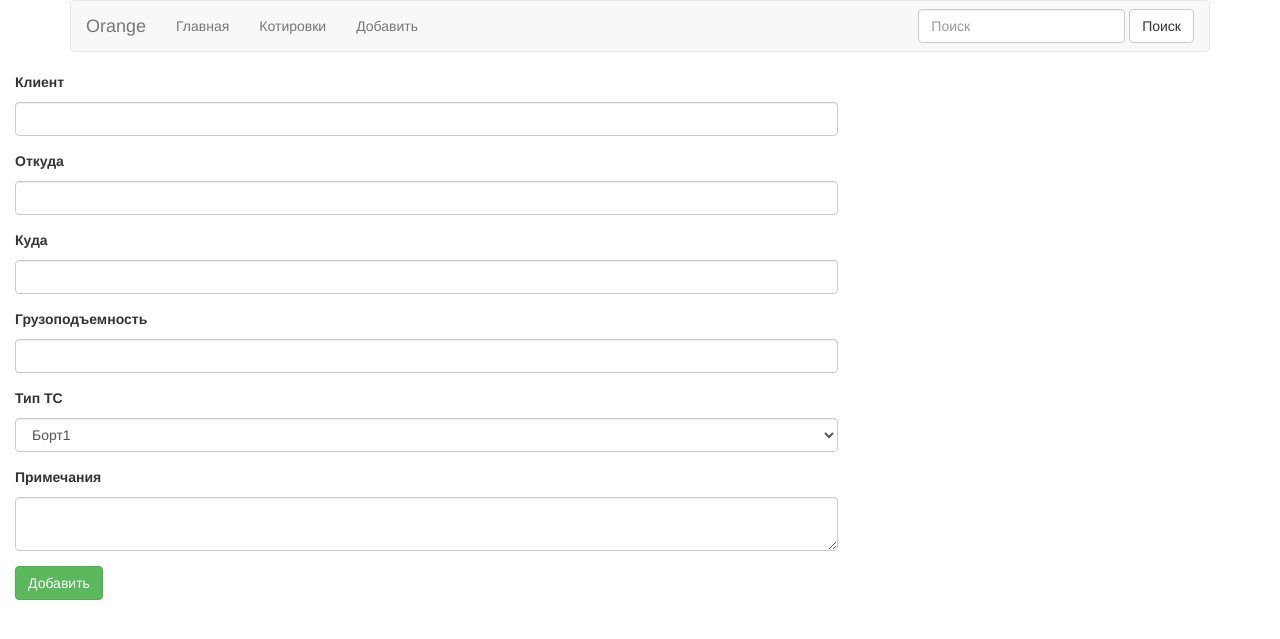
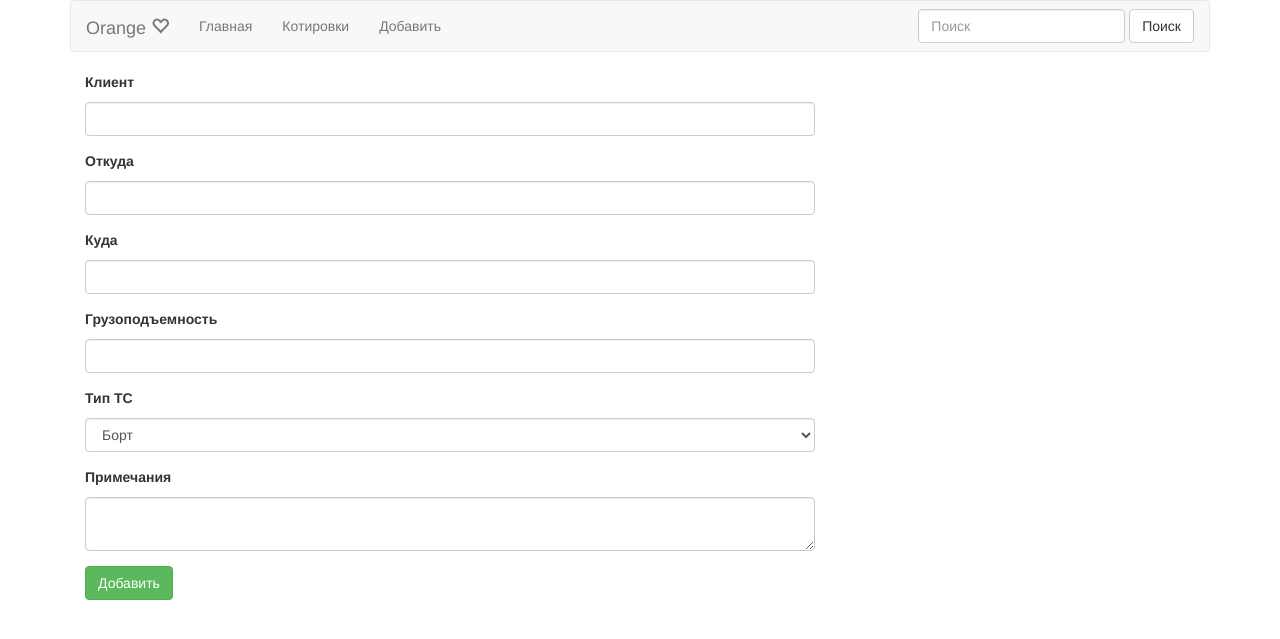
Before and after one commit to 1nn0/Orange, a Flask app: page /create in a window 1280 px wide. Shown: the top 639 px of the page. Run offline with Flask 2, Linux system fonts and the light colour scheme; some libraries are stand-ins or nearby versions.

Commit message:
Изменения в формах

```diff
--- a/app/forms.py
+++ b/app/forms.py
@@ -2,17 +2,29 @@ from flask.ext.wtf import Form
 from wtforms import StringField, TextAreaField, SelectField
 from wtforms.validators import DataRequired
 
+
 class SearchForm(Form):
     search = StringField('search', validators=[DataRequired()])
-#    category = SelectField(u'Фильтр', choices=[('name', 'Фамилия'), ('fname', 'Имя'), ('dolzh', 'Должность')])
+
+
+# category = SelectField(u'Фильтр', choices=[('name', 'Фамилия'), ('fname', 'Имя'), ('dolzh', 'Должность')])
 
 class CreateForm(Form):
     client = StringField('Клиент', validators=[DataRequired()])
     origin = StringField('Откуда', validators=[DataRequired()])
     destination = StringField('Куда', validators=[DataRequired()])
     capacity = StringField('Грузоподъемность', validators=[DataRequired()])
-    type = SelectField('Тип ТС', choices=[('Борт','Борт1'),('Зад','Зад1')])
+    type = SelectField('Тип ТС',
+                       choices=[('Борт', 'Борт'), ('Тент', 'Тент'), ('Конт.', 'Контейнер'), ('Фургон', 'Фургон'),
+                                ('Ц-М-Т.', 'Цельнометалл.'), ('Реф.', 'Рефрижератор'), ('Площ.', 'Площадка'),
+                                ('Шал.', 'Шаланда'), ('Трал', 'Трал'),
+                                ('Автовышка', 'Автовышка'), ('К.площ.', 'Контейнерная площадка'), ('Кран', 'Кран'),
+                                ('Лесовоз', 'Лесовоз'),
+                                ('Трубовоз', 'Трубовоз'), ('Манипулятор', 'Манипулятор'), ('Мега', 'Мега'),
+                                ('Погрузчик', 'Погрузчик'),
+                                ('Такелаж', 'Такелаж')])
     comments = TextAreaField('Примечания', validators=[DataRequired()])
+
 
 class EditForm(CreateForm):
     rate = StringField('Ставка')
--- a/app/templates/base.html
+++ b/app/templates/base.html
@@ -4,6 +4,7 @@
         <link href="/static/css/bootstrap-responsive.min.css" rel="stylesheet">
         <script src="/static/js/bootstrap.min.js"></script>
         <script src="/static/js/jquery.min.js"></script>
+        <link href="/static/css/bootstrap"
         <meta name="viewport" content="width=device-width, initial-scale=1.0">
         <meta charset="UTF-8">
         {% if title %}
@@ -22,7 +23,7 @@
                     <span class="icon-bar"></span>
                     <span class="icon-bar"></span>
                 </button>
-                <a class="navbar-brand" href="/index">Orange</a>
+                <a class="navbar-brand" href="/index">Orange <span class="glyphicon glyphicon-heart-empty"></span> </a>
             </div>
             <div class="collapse navbar-collapse" id="bs-example-navbar-collapse-1">
                 <ul class="nav navbar-nav">
@@ -51,9 +52,7 @@
         {% endif %}
     {% endwith %}
     </div>
-    <div class="container" style="width: 100%; margin: 0; padding: 0">
         {% block content %}
         {% endblock %}
-    </div>
     </body>
 </html>
--- a/app/templates/create.html
+++ b/app/templates/create.html
@@ -3,8 +3,9 @@
 {% from 'macros.html' import render_form %}
 
 {% block content %}
-    <div class="col-lg-8">
-        {{ render_form(form, action_url='/create', action_text='Добавить', btn_class='btn btn-success') }}
+    <div class="container">
+        <div class="col-lg-8">
+            {{ render_form(form, action_url='/create', action_text='Добавить', btn_class='btn btn-success') }}
+        </div>
     </div>
-
 {% endblock %}
--- a/app/templates/index.html
+++ b/app/templates/index.html
@@ -1,5 +1,6 @@
 {% extends "base.html" %}
 {% block content %}
+    <div class="container">
     {% with messages = get_flashed_messages() %}
         {% if messages %}
             {% for message in messages %}
@@ -10,5 +11,6 @@
             {% endfor %}
         {% endif %}
     {% endwith %}
-    <h1>Хуй, пизда, джигурда! Поиск в правом верхнем углу!</h1>
+    <h1>Буй, звезда, джигурда! Поиск в правом верхнем углу!<small>:D</small></h1>
+    </div>
 {% endblock %}
--- a/app/templates/rates.html
+++ b/app/templates/rates.html
@@ -3,6 +3,7 @@
 
 {% block content %}
   <h1>Все котировки:</h1>
+    <div class="container" style="width: 100%; margin: 0; padding: 0">
     <div class="container-fluid">
         <table class="table table-condensed table-striped table-sm table-bordered table-hover">
           <thead>
@@ -43,4 +44,5 @@
         {% if results.has_next %}<a href="{{ url_for('rates', page = results.next_num) }}"> Старые>> </a>
         {% else %}Старые >>{% endif %}
     </div>
+    </div>
 {% endblock %}
--- a/app/templates/search.html
+++ b/app/templates/search.html
@@ -3,6 +3,7 @@
 
 {% block content %}
   <h1>Результаты поиска по запросу "{{ query }}":</h1>
+    <div class="container" style="width: 100%; margin: 0; padding: 0">
     <div class="container-fluid">
         <table class="table table-condensed table-striped table-sm table-bordered table-hover">
           <thead>
@@ -39,4 +40,5 @@
           </tbody>
         </table>
     </div>
+    </div>
 {% endblock %}
```
Also changed, not shown: app/templates/edit.html (+5 -3 lines).
